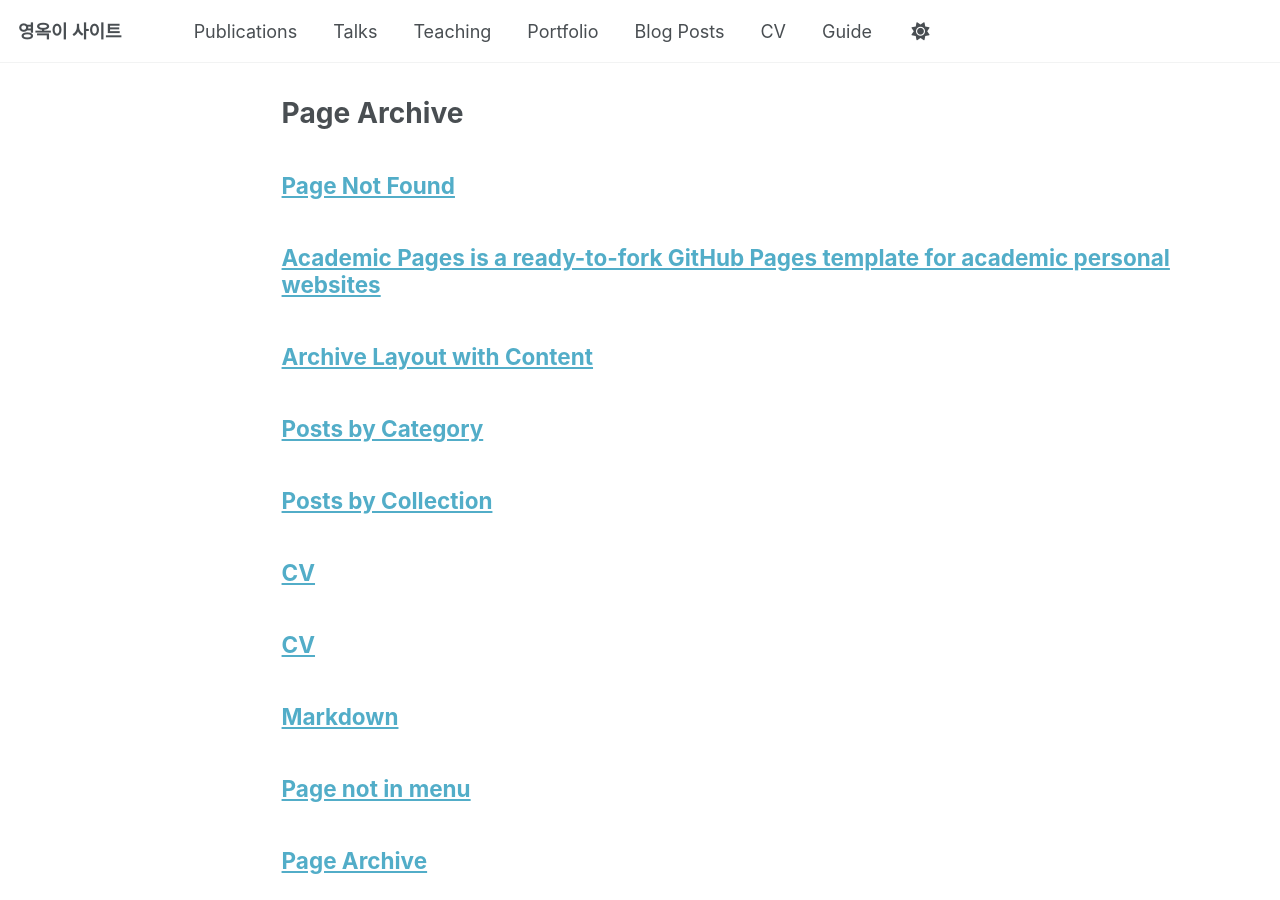
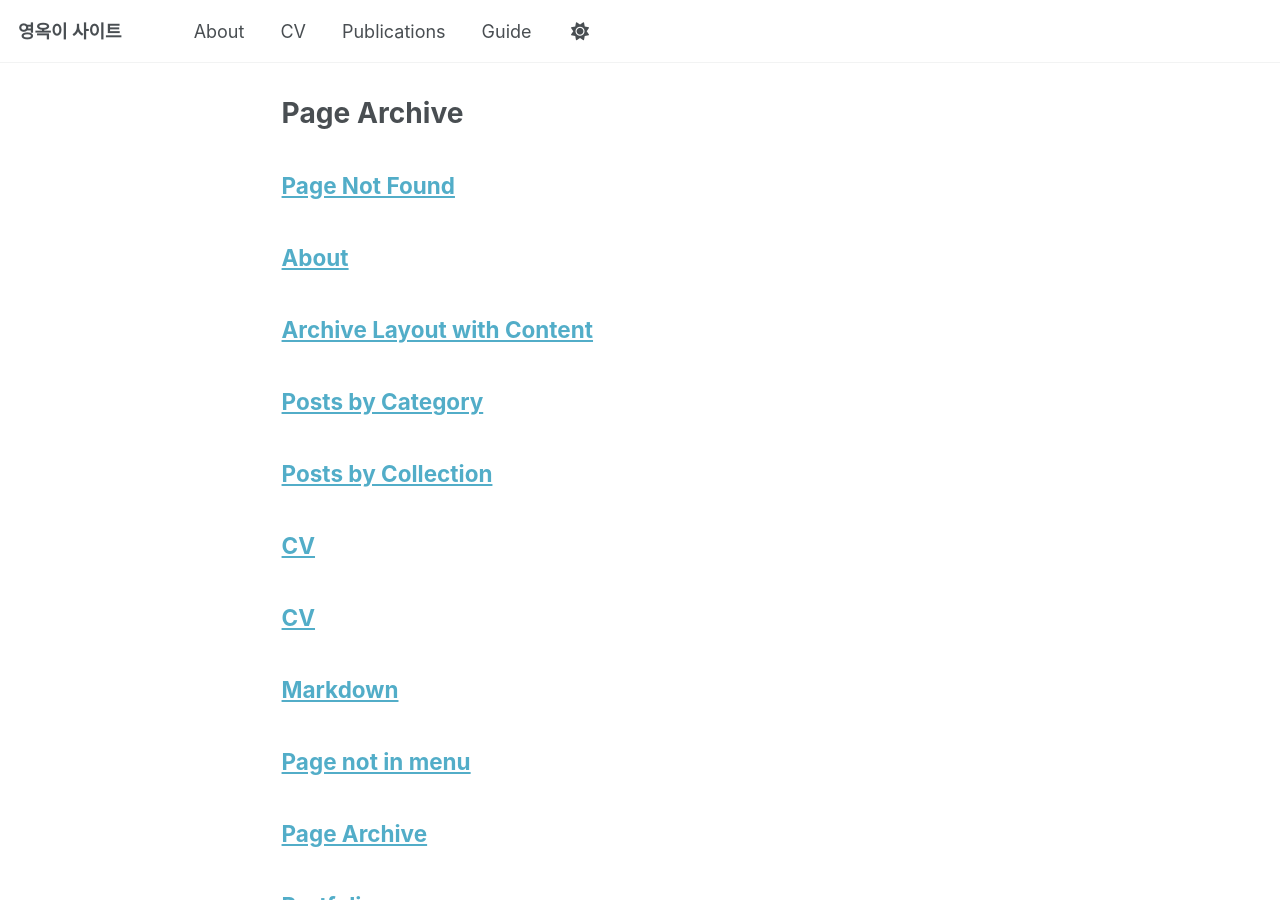
Before and after one commit to gongo1795/gongo1795.github.io, a Jekyll site: the page built from _pages/page-archive.html, in a window 1280 px wide and 900 px high. Built offline with Jekyll 4.4.1, drawn with Linux system fonts in a browser that asks for light colours; a script that is not in the unit is left out.

Commit message:
네비게이션 수정

```diff
--- a/_data/navigation.yml
+++ b/_data/navigation.yml
@@ -8,26 +8,11 @@
 #      Markdown formatted page while the second is generated using JSON.
 
 main:
+  - title: "About"
+    url: /about/
+  - title: "CV"
+    url: /cv/
   - title: "Publications"
     url: /publications/
-
-  - title: "Talks"
-    url: /talks/
-
-  - title: "Teaching"
-    url: /teaching/
-
-  - title: "Portfolio"
-    url: /portfolio/
-
-  - title: "Blog Posts"
-    url: /year-archive/
-
-  - title: "CV"
-    url: /cv/
-
-  # - title: "CV"
-  #   url: /cv-json/
-
   - title: "Guide"
     url: /markdown/
--- a/_pages/about.md
+++ b/_pages/about.md
@@ -1,10 +1,7 @@
 ---
-permalink: /
-title: "Academic Pages is a ready-to-fork GitHub Pages template for academic personal websites"
+permalink: /about/
+title: "About"
 author_profile: true
-redirect_from:
-  - /about/
-  - /about.html
 ---
 
 This is the front page of a website that is powered by the [Academic Pages template](https://github.com/academicpages/academicpages.github.io) and hosted on GitHub pages. [GitHub pages](https://pages.github.com) is a free service in which websites are built and hosted from code and data stored in a GitHub repository, automatically updating when a new commit is made to the repository. This template was forked from the [Minimal Mistakes Jekyll Theme](https://mmistakes.github.io/minimal-mistakes/) created by Michael Rose, and then extended to support the kinds of content that academics have: publications, talks, teaching, a portfolio, blog posts, and a dynamically-generated CV. Incidentally, these same features make it a great template for anyone that needs to show off a professional template!
```
